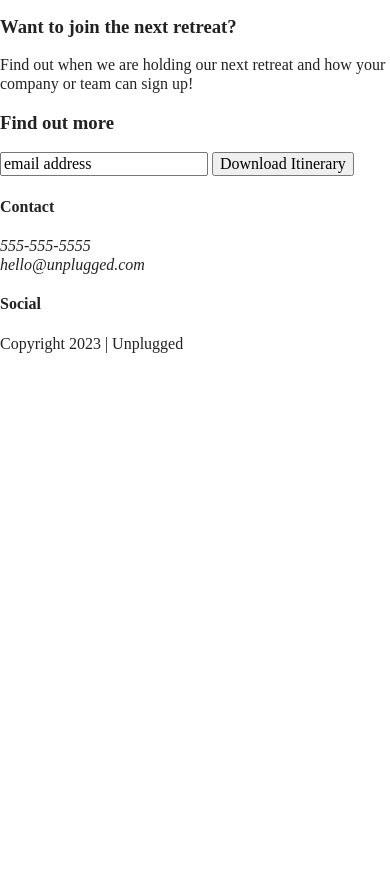
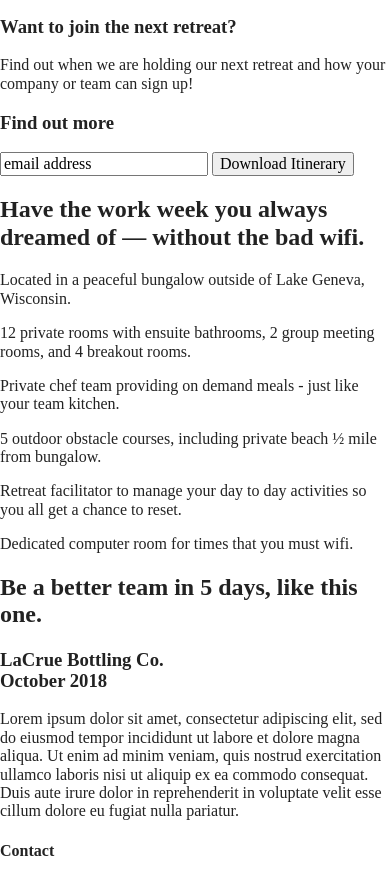
Before and after one commit to avictoriaj/unplugged, a website built with Parcel: page html-boilerplate/index.html in a window 390 px wide. Shown: the part 211-1090 px from the top of the page. Before the commit the page ends 844 px from the top, so only its background shows below. Built offline with nearby package versions, Linux system fonts and the light colour scheme.

Commit message:
added remaining mobile html to homepage

```diff
--- a/html-boilerplate/index.html
+++ b/html-boilerplate/index.html
@@ -55,6 +55,60 @@
         </div>
       </div>
     </aside>
+    <section class="features">
+      <div class="content-wrapper">
+        <h2>Have the work week you always dreamed of — without the bad wifi.</h2>
+        <div class="features-items">
+          <article>
+            <p class="" fontawesome-icon"></p>
+            <p class="features-item-description">Located in a peaceful bungalow outside of Lake Geneva, Wisconsin.</p>
+          </article>
+
+          <article>
+            <p class="" fontawesome-icon"></p>
+            <p class="features-item-description">12 private rooms with ensuite bathrooms, 2 group meeting rooms, and 4
+              breakout rooms.</p>
+          </article>
+
+          <article>
+            <p class="" fontawesome-icon"></p>
+            <p class="features-item-description">Private chef team providing on demand meals - just like your team
+              kitchen.</p>
+          </article>
+
+          <article>
+            <p class="" fontawesome-icon"></p>
+            <p class="features-item-description">5 outdoor obstacle courses, including private beach ½ mile from
+              bungalow.
+            </p>
+          </article>
+
+          <article>
+            <p class="" fontawesome-icon"></p>
+            <p class="features-item-description">Retreat facilitator to manage your day to day activities so you all get
+              a
+              chance to reset.</p>
+          </article>
+
+          <article>
+            <p class="" fontawesome-icon"></p>
+            <p class="features-item-description">Dedicated computer room for times that you must wifi.</p>
+          </article>
+        </div>
+      </div>
+    </section>
+    <section class="reviews">
+      <div class="content-wrapper">
+        <h2>Be a better team in 5 days, like this one.</h2>
+        <article>
+          <h3>LaCrue Bottling Co.<br>October 2018</h3>
+          <p>Lorem ipsum dolor sit amet, consectetur adipiscing elit, sed do eiusmod tempor incididunt ut labore et
+            dolore magna aliqua. Ut enim ad minim veniam, quis nostrud exercitation ullamco laboris nisi ut aliquip ex
+            ea commodo consequat. Duis aute irure dolor in reprehenderit in voluptate velit esse cillum dolore eu fugiat
+            nulla pariatur. </p>
+        </article>
+      </div>
+    </section>
   </main> <!--main wrapper-->
   <footer>
     <div class="content-wrapper">
```
